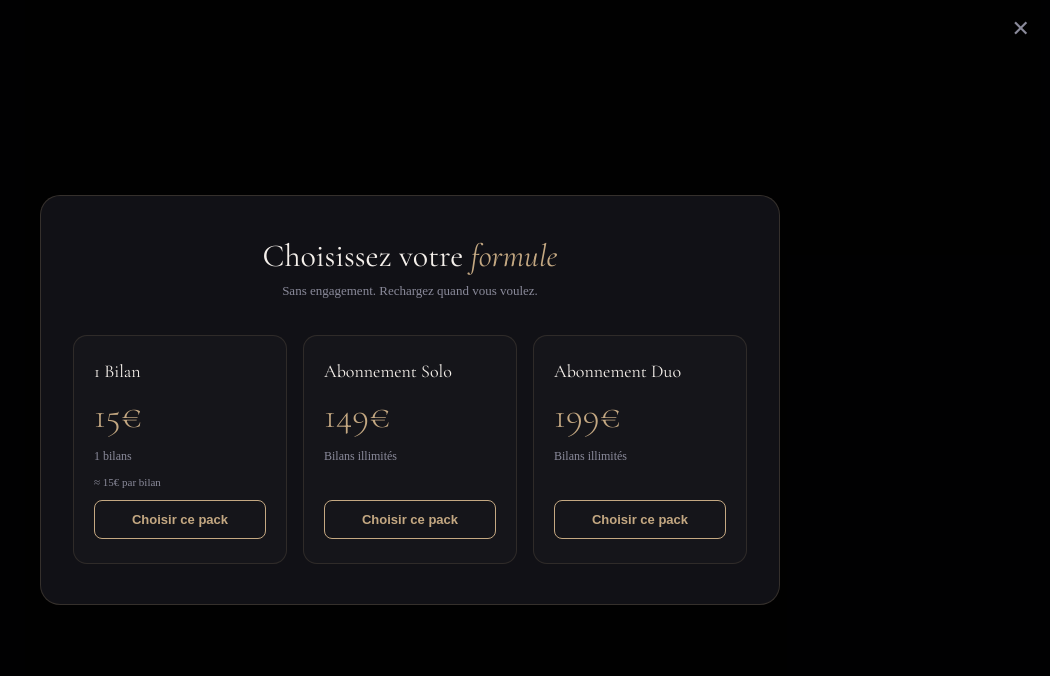
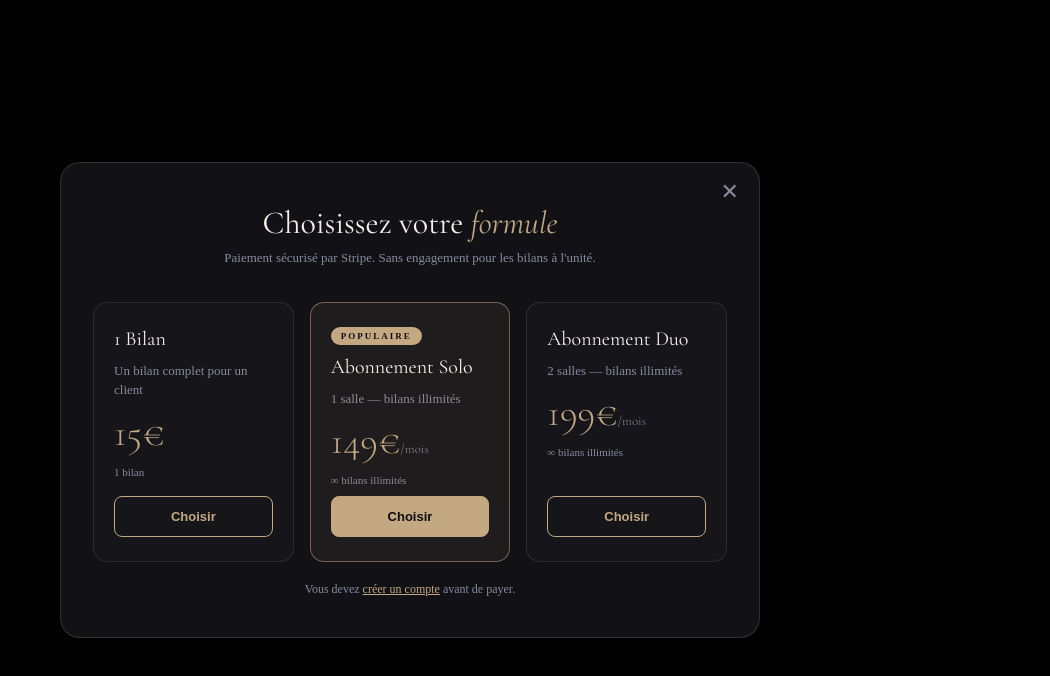
Before and after one commit to jefflbspro-max/longevitescore, a React (Vite) app: page / in a window 1280 px wide. Both pictures are taken after a click on the button "Voir les offres". Shown: the top 676 px of the page, without its empty margins (230-1280 px from the left). Built offline with nearby package versions, Linux system fonts and the light colour scheme.

Commit message:
Update Pricing.tsx

```diff
--- a/src/pages/Pricing.tsx
+++ b/src/pages/Pricing.tsx
@@ -1,53 +1,105 @@
-import React from 'react'
+import React, { useState } from 'react'
 import { PLANS } from '../lib/stripe'
+import { useAuth } from '../lib/AuthContext'
 
 const C = { noir: '#0E0E12', or: '#C4A882', ivoire: '#F5F0EB', gris: '#8A8A9A' }
 const serif = "'Cormorant Garamond', Georgia, serif"
 
-interface PricingProps { onClose: () => void; onSelectPlan: (planKey: string) => void }
+interface PricingProps {
+  onClose: () => void
+  onShowLogin: () => void
+}
 
-export default function Pricing({ onClose, onSelectPlan }: PricingProps) {
+export default function Pricing({ onClose, onShowLogin }: PricingProps) {
+  const { user } = useAuth()
+  const [loading, setLoading] = useState<string | null>(null)
+  const [error, setError] = useState('')
+
+  const handleSelectPlan = async (planKey: string) => {
+    if (!user) {
+      onClose()
+      onShowLogin()
+      return
+    }
+
+    const plan = PLANS[planKey as keyof typeof PLANS]
+    setLoading(planKey)
+    setError('')
+
+    try {
+      const res = await fetch('/api/create-checkout', {
+        method: 'POST',
+        headers: { 'Content-Type': 'application/json' },
+        body: JSON.stringify({
+          priceId: plan.priceId,
+          type: plan.type,
+          userId: user.id,
+          email: user.email,
+        }),
+      })
+      const data = await res.json()
+      if (data.url) {
+        window.location.href = data.url
+      } else {
+        setError('Erreur lors de la création du paiement.')
+      }
+    } catch {
+      setError('Erreur réseau. Réessayez.')
+    }
+    setLoading(null)
+  }
+
   return (
     <div style={{ position: 'fixed', inset: 0, background: 'rgba(0,0,0,0.9)', display: 'flex', alignItems: 'center', justifyContent: 'center', zIndex: 1000, padding: 20 }}>
-      <div style={{ background: '#111116', border: '1px solid rgba(196,168,130,0.2)', borderRadius: 20, padding: '40px 32px', maxWidth: 740, width: '100%' }}>
+      <div style={{ background: '#111116', border: '1px solid rgba(196,168,130,0.2)', borderRadius: 20, padding: '40px 32px', maxWidth: 700, width: '100%', position: 'relative' }}>
         <div style={{ fontFamily: serif, fontSize: 32, color: C.ivoire, textAlign: 'center', marginBottom: 8 }}>
           Choisissez votre <em style={{ color: C.or }}>formule</em>
         </div>
         <div style={{ fontSize: 13, color: C.gris, textAlign: 'center', marginBottom: 36 }}>
-          Sans engagement. Rechargez quand vous voulez.
+          Paiement sécurisé par Stripe. Sans engagement pour les bilans à l'unité.
         </div>
 
         <div style={{ display: 'grid', gridTemplateColumns: 'repeat(3, 1fr)', gap: 16 }}>
           {Object.entries(PLANS).map(([key, plan]) => (
             <div key={key} style={{
-              background: key === 'monthly' ? 'rgba(196,168,130,0.08)' : 'rgba(255,255,255,0.02)',
-              border: `1px solid ${key === 'monthly' ? 'rgba(196,168,130,0.5)' : 'rgba(196,168,130,0.15)'}`,
-              borderRadius: 14, padding: '24px 20px', display: 'flex', flexDirection: 'column', gap: 12
+              background: key === 'solo' ? 'rgba(196,168,130,0.08)' : 'rgba(255,255,255,0.02)',
+              border: `1px solid ${key === 'solo' ? 'rgba(196,168,130,0.5)' : 'rgba(196,168,130,0.15)'}`,
+              borderRadius: 14, padding: '24px 20px', display: 'flex', flexDirection: 'column', gap: 10
             }}>
-              {key === 'monthly' && (
-                <div style={{ background: C.or, color: C.noir, fontSize: 9, fontWeight: 700, letterSpacing: 2, textTransform: 'uppercase', padding: '4px 10px', borderRadius: 100, alignSelf: 'flex-start' }}>Recommandé</div>
+              {key === 'solo' && (
+                <div style={{ background: C.or, color: C.noir, fontSize: 9, fontWeight: 700, letterSpacing: 2, textTransform: 'uppercase', padding: '4px 10px', borderRadius: 100, alignSelf: 'flex-start' }}>Populaire</div>
               )}
-              <div style={{ fontFamily: serif, fontSize: 18, color: C.ivoire }}>{plan.label}</div>
-              <div style={{ fontSize: 36, fontWeight: 300, color: C.or, fontFamily: serif }}>{plan.price}€
-                <span style={{ fontSize: 13, color: C.gris }}>{key === 'monthly' ? '/mois' : ''}</span>
+              <div style={{ fontFamily: serif, fontSize: 20, color: C.ivoire }}>{plan.label}</div>
+              <div style={{ fontSize: 13, color: C.gris, lineHeight: 1.5 }}>{plan.description}</div>
+              <div style={{ fontSize: 38, fontWeight: 300, color: C.or, fontFamily: serif }}>
+                {plan.price}€
+                <span style={{ fontSize: 13, color: C.gris }}>{plan.type === 'recurring' ? '/mois' : ''}</span>
               </div>
-              <div style={{ fontSize: 12, color: C.gris }}>
-                {plan.bilans === -1 ? 'Bilans illimités' : `${plan.bilans} bilans`}
+              <div style={{ fontSize: 11, color: C.gris }}>
+                {plan.bilans === -1 ? '∞ bilans illimités' : `${plan.bilans} bilan`}
               </div>
-              {plan.bilans > 0 && (
-                <div style={{ fontSize: 11, color: C.gris }}>≈ {Math.round(plan.price / plan.bilans)}€ par bilan</div>
-              )}
-              <button onClick={() => onSelectPlan(key)} style={{
-                marginTop: 'auto', background: key === 'monthly' ? C.or : 'transparent',
-                color: key === 'monthly' ? C.noir : C.or,
-                border: `1px solid ${C.or}`, borderRadius: 8, padding: '11px', fontWeight: 700, fontSize: 13, cursor: 'pointer'
-              }}>
-                Choisir ce pack
+              <button
+                onClick={() => handleSelectPlan(key)}
+                disabled={loading === key}
+                style={{
+                  marginTop: 'auto', background: key === 'solo' ? C.or : 'transparent',
+                  color: key === 'solo' ? C.noir : C.or,
+                  border: `1px solid ${C.or}`, borderRadius: 8, padding: '12px',
+                  fontWeight: 700, fontSize: 13, cursor: 'pointer',
+                  opacity: loading === key ? 0.6 : 1
+                }}>
+                {loading === key ? 'Chargement…' : 'Choisir'}
               </button>
             </div>
           ))}
         </div>
 
+        {error && <div style={{ color: '#ef4444', fontSize: 12, textAlign: 'center', marginTop: 16 }}>{error}</div>}
+        {!user && (
+          <div style={{ textAlign: 'center', marginTop: 20, fontSize: 12, color: C.gris }}>
+            Vous devez <span onClick={() => { onClose(); onShowLogin() }} style={{ color: C.or, cursor: 'pointer', textDecoration: 'underline' }}>créer un compte</span> avant de payer.
+          </div>
+        )}
         <button onClick={onClose} style={{ position: 'absolute', top: 16, right: 20, background: 'none', border: 'none', color: C.gris, fontSize: 22, cursor: 'pointer' }}>✕</button>
       </div>
     </div>
```
